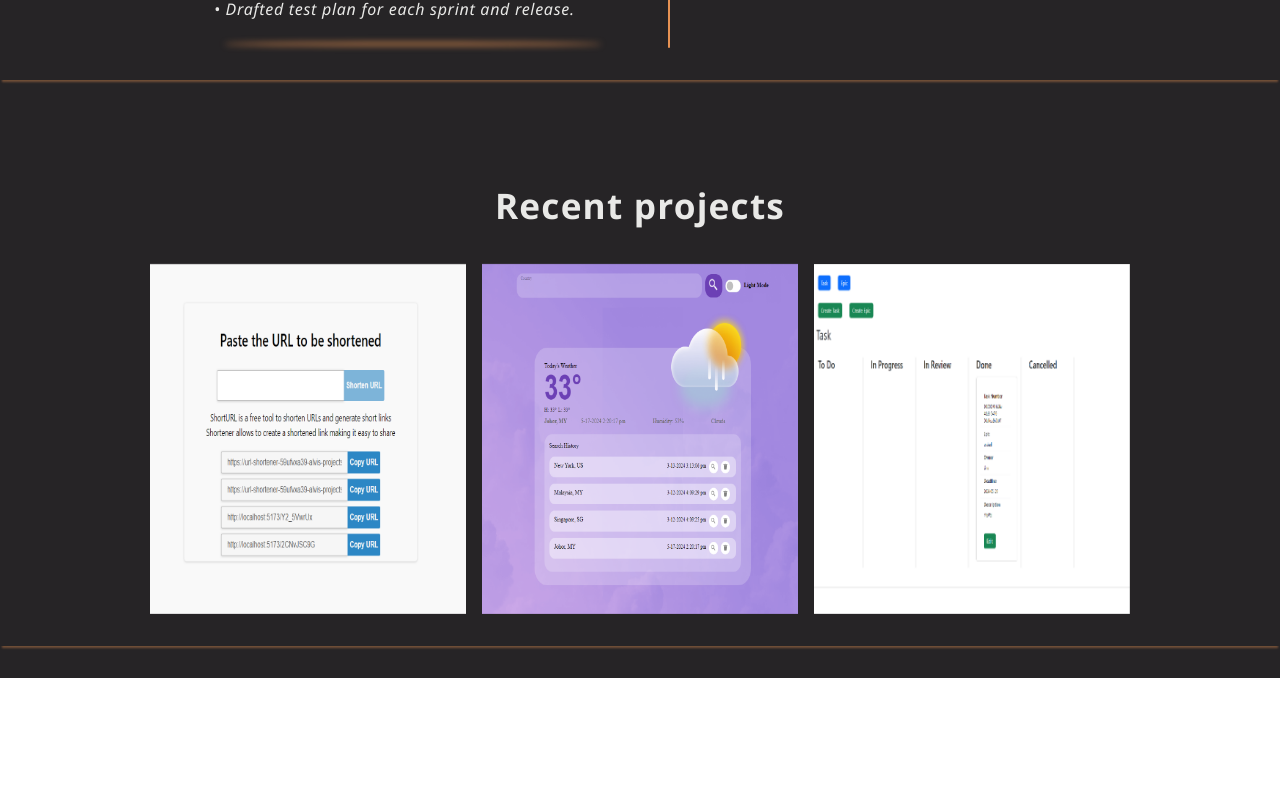
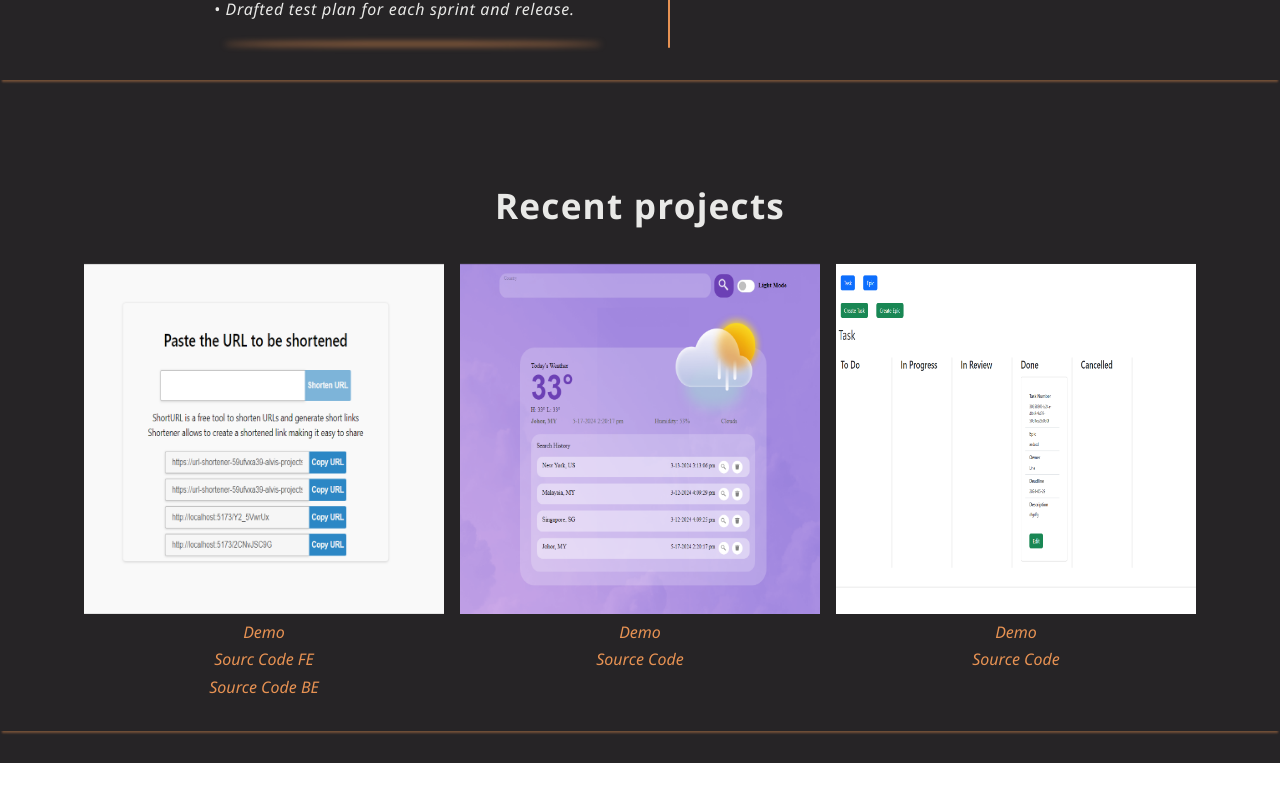
Before and after one commit to alvislim/portfolio, a React (Vite) app in the folder portfolio/: page / in a window 1280 px wide. Shown: the part 2600-3402 px from the top of the page. Built offline with nearby package versions, Linux system fonts and the light colour scheme.

Commit message:
fixed reponsive issue

```diff
--- a/portfolio/src/Landing/Projects/ImgCard/index.css
+++ b/portfolio/src/Landing/Projects/ImgCard/index.css
@@ -1,7 +1,19 @@
+.container-wrapper {
+  display: flex;
+  flex-wrap: wrap;
+  flex-direction: column;
+  align-items: center;
+  justify-content: center;
+  gap: 0.4rem;
+  flex: 1;
+}
+
 .container {
   position: relative;
   width: 50%;
   cursor: pointer;
+  min-width: 360px;
+  min-height: 350px;
 }
 
 .image {
@@ -46,16 +58,17 @@
   padding: 0 5px;
 }
 
-.mobile-cta {
+.cta {
   display: flex;
   flex-direction: column;
-  padding-top: 10px;
+  gap: 0.2rem;
 }
 
-.mobile-cta > a {
+.cta > a {
   text-decoration: none;
   color: var(--orange-shade);
   font-weight: 500;
+  font-style: italic;
 }
 
 .middle > a {
--- a/portfolio/src/Landing/Projects/ImgCard/index.tsx
+++ b/portfolio/src/Landing/Projects/ImgCard/index.tsx
@@ -6,35 +6,22 @@ type Props = {
   demo: string;
   githubFE: string;
   githubBE?: string;
-  isMobile: boolean;
 };
 
 const ImageCard = (props: Props) => {
-  const { img, desc, demo, githubFE, githubBE, isMobile } = props;
+  const { img, desc, demo, githubFE, githubBE } = props;
   const githubTitle = githubBE ? "Sourc Code FE" : "Source Code";
 
   return (
-    <>
+    <div className='container-wrapper'>
       <div className='container'>
         <img src={img} alt='Avatar' className='image' />
         <div className='middle'>
           <div className='text'>{desc}</div>
-          {!isMobile ? (
-            <>
-              <a href={demo} target='_blank'>
-                Demo
-              </a>
-              <a href={githubFE} target='_blank'>
-                {githubTitle}
-              </a>
-              {githubBE ? <a href={githubFE}>Source Code BE</a> : null}
-            </>
-          ) : null}
         </div>
       </div>
 
-      {isMobile ? (
-        <div className='mobile-cta'>
+      <div className='cta'>
         <a href={demo} target='_blank'>
           Demo
         </a>
@@ -47,8 +34,7 @@ const ImageCard = (props: Props) => {
           </a>
         ) : null}
       </div>
-      ) : null}
-    </>
+    </div>
   );
 };
 
--- a/portfolio/src/Landing/Projects/index.css
+++ b/portfolio/src/Landing/Projects/index.css
@@ -19,7 +19,7 @@
   flex-wrap: wrap;
   justify-content: center;
   flex-flow: row;
-  align-items: center;
+  align-items: flex-start;
 }
 
 @media screen and (max-width: 600px) {
--- a/portfolio/src/Landing/Projects/index.tsx
+++ b/portfolio/src/Landing/Projects/index.tsx
@@ -28,7 +28,6 @@ const Projects = () => {
               githubFE={project.githubFE}
               githubBE={project.githubBE}
               demo={project.demo}
-              isMobile={isMobile}
             />
           );
         })}
```
Lines whose indentation alone changed are shown as unchanged.
